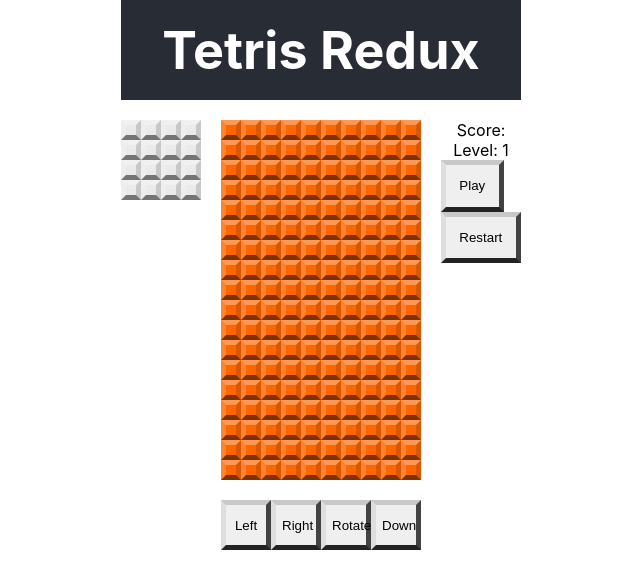
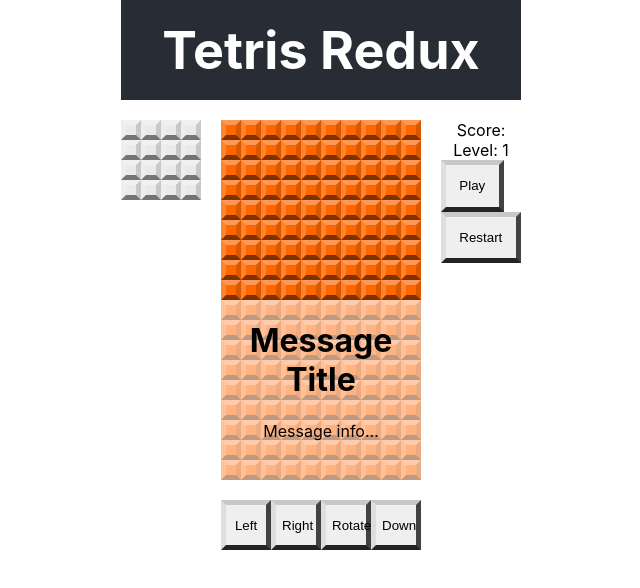
Before and after one commit to DrakeVorndran/tetris, a React (Create React App) app: page / in a window 1280 px wide. Shown: the top 588 px of the page, without its empty margins (319-959 px from the left). Built offline with nearby package versions, Linux system fonts and the light colour scheme.

Commit message:
added initial message popup

```diff
--- a/src/App.js
+++ b/src/App.js
@@ -5,6 +5,7 @@ import NextBlock from './components/next-block'
 import GridBoard from './components/grid-board'
 import ScoreBoard from './components/score-board'
 import Controls from './components/controls'
+import MessagePopup from './components/message-popup'
 
 
 
@@ -19,6 +20,7 @@ class App extends Component {
         <NextBlock />
         <ScoreBoard />
         <Controls />
+        <MessagePopup />
       </div>
     );
   }
--- /dev/null
+++ b/src/components/message-popup.js
@@ -0,0 +1,15 @@
+import React, { Component } from 'react'
+
+class MessagePopup extends Component {
+
+  render() {
+    return (
+      <div className='message-popup'>
+        <h1>Message Title</h1>
+        <p>Message info...</p>
+      </div>
+    )
+  }
+}
+
+export default MessagePopup
--- a/src/index.css
+++ b/src/index.css
@@ -183,3 +183,21 @@ and 'b'. The '.' represents an empty cell on the grid. */
   border-right-color: var(--button-color-r);
   border-bottom-color: var(--button-color-b);
 }
+
+.message-popup {
+  position: absolute;
+  left: 50%;
+  top: 50%;
+  transform: translate(-50%, -50%);
+  width: calc(var(--tile-size) * 10);
+  height: calc(var(--tile-size) * 10);
+  background-color: rgba(255, 255, 255, 0.5);
+  text-align: center;
+}
+
+/* This style is applied only when the message popup container
+has both `message-popup` class and the `hidden` class. In this
+case the Message Popup is not displayed */
+.message-popup.hidden {
+  display: none;
+}
```
